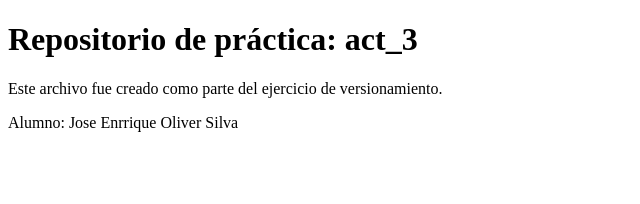
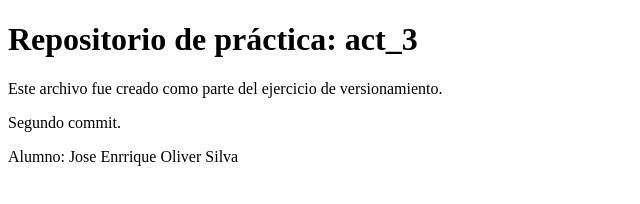
Before and after one commit to joseenrriqueoliversilva26/act_3, a plain HTML site: page index.html in a window 1280 px wide. Shown: the whole page, without its empty margins (0-640 px from the left). Drawn offline with Linux system fonts and the light colour scheme.

Commit message:
segundo commit: contenido adicional en index

```diff
--- a/index.html
+++ b/index.html
@@ -8,6 +8,7 @@
 <body>
   <h1>Repositorio de práctica: act_3</h1>
   <p>Este archivo fue creado como parte del ejercicio de versionamiento.</p>
+  <p>Segundo commit.</p>
   <p>Alumno: Jose Enrrique Oliver Silva</p>
 </body>
 </html>
```
